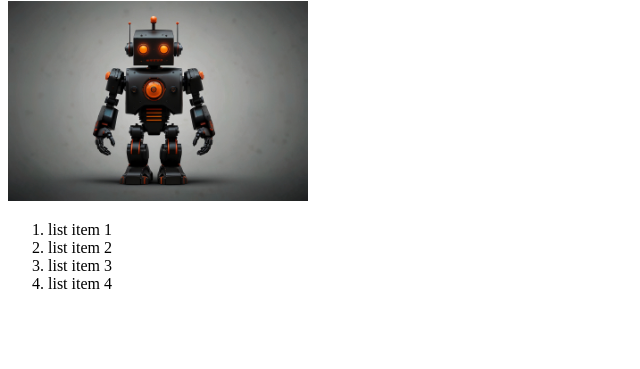
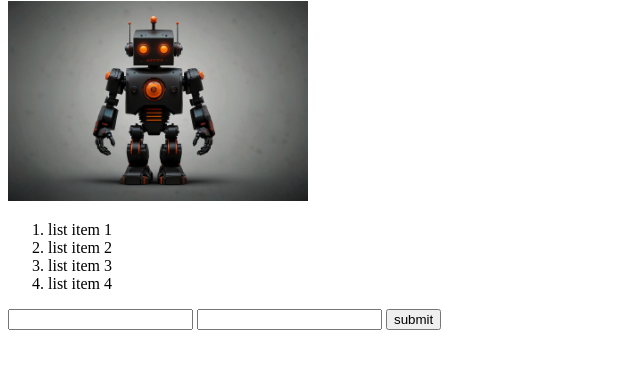
Before and after one commit to kawsarahmed24/new-repo, a plain HTML site: page index.html in a window 1280 px wide. Shown: the part 79-448 px from the top of the page, without its empty margins (0-640 px from the left). Drawn offline with Linux system fonts and the light colour scheme.

Commit message:
Adds an input form

```diff
--- a/index.html
+++ b/index.html
@@ -5,6 +5,7 @@
     <meta name="viewport" content="width=device-width, initial-scale=1.0">
     <title>New repository</title>
     <link rel="icon" href="images/home.png"></link>
+    <link rel="stylesheet" href="styles/style.css">
 </head>
 <body>
     <h1>Heading 1</h1>
@@ -15,5 +16,10 @@
         <li>list item 3</li>
         <li>list item 4</li>
     </ol>
+    <form action="">
+        <input type="text" name="" id="">
+        <input type="password" name="" id="">
+        <input type="submit" value="submit">
+    </form>
 </body>
 </html>
```
Also changed, not shown: styles/style.css (added).
